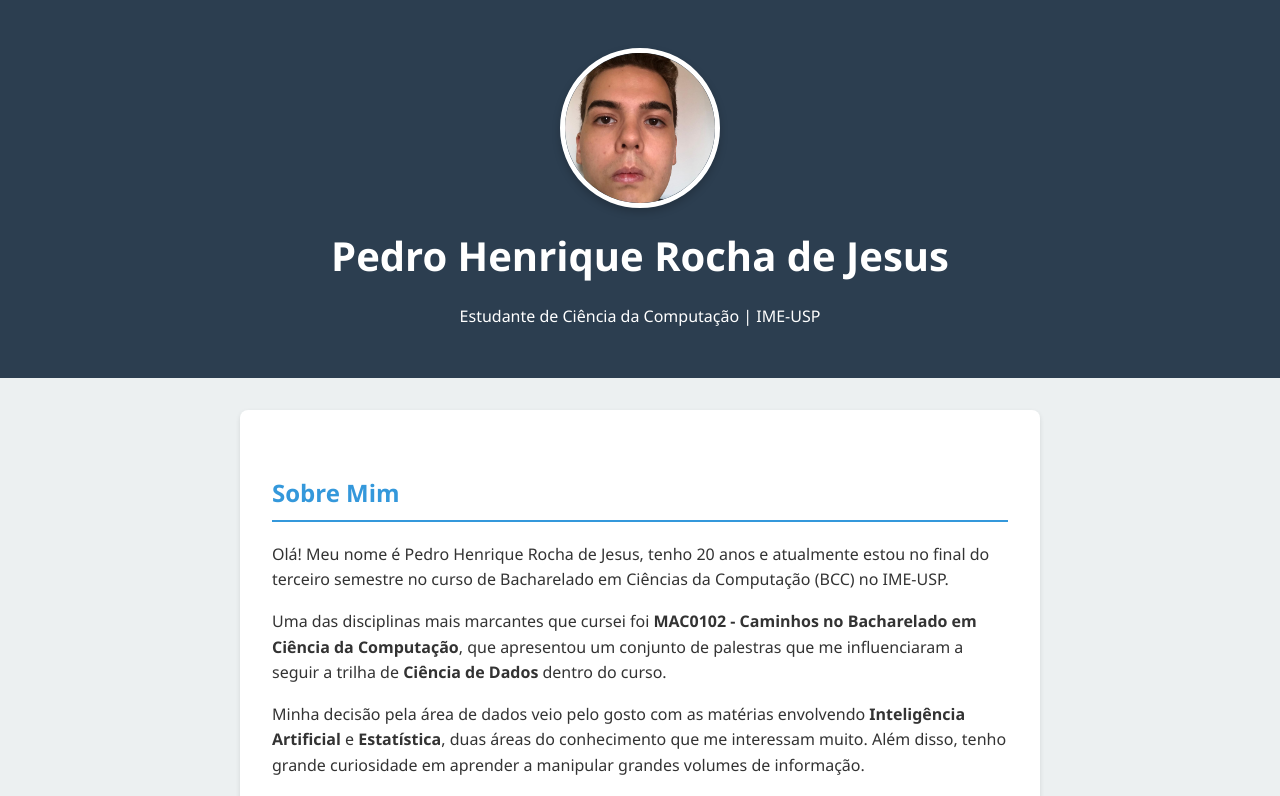
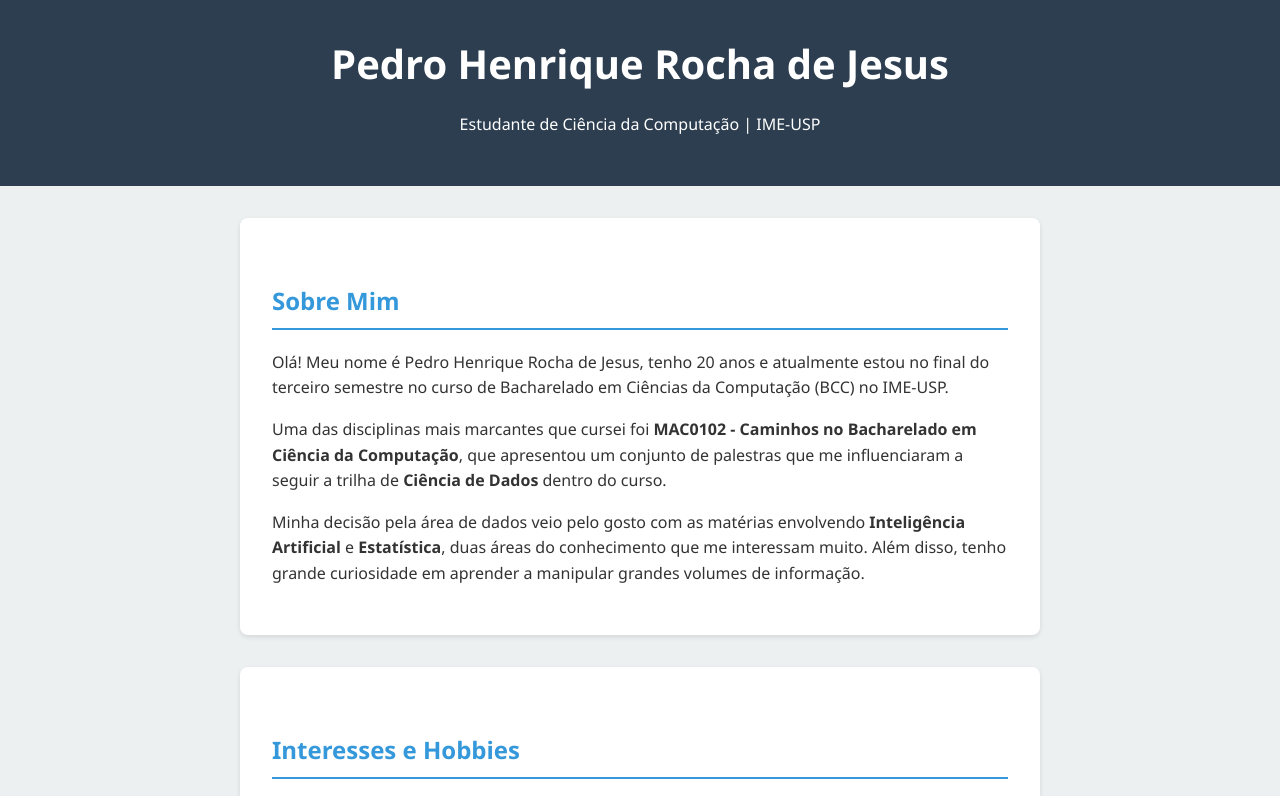
Before and after one commit to PedroHenri2005/pedrohenri2005.github.io, a plain HTML site: page index.html in a window 1280 px wide. Shown: the top 796 px of the page. Drawn offline with Linux system fonts and the light colour scheme.

Commit message:
Update index.html

```diff
--- a/index.html
+++ b/index.html
@@ -104,7 +104,6 @@
 <body>
     <header>
         <div class="container">
-            <img src="perfil.jpg" alt="Foto de Pedro Henrique" class="profile-pic">
             <h1>Pedro Henrique Rocha de Jesus</h1>
             <p>Estudante de Ciência da Computação | IME-USP</p>
         </div>
```
